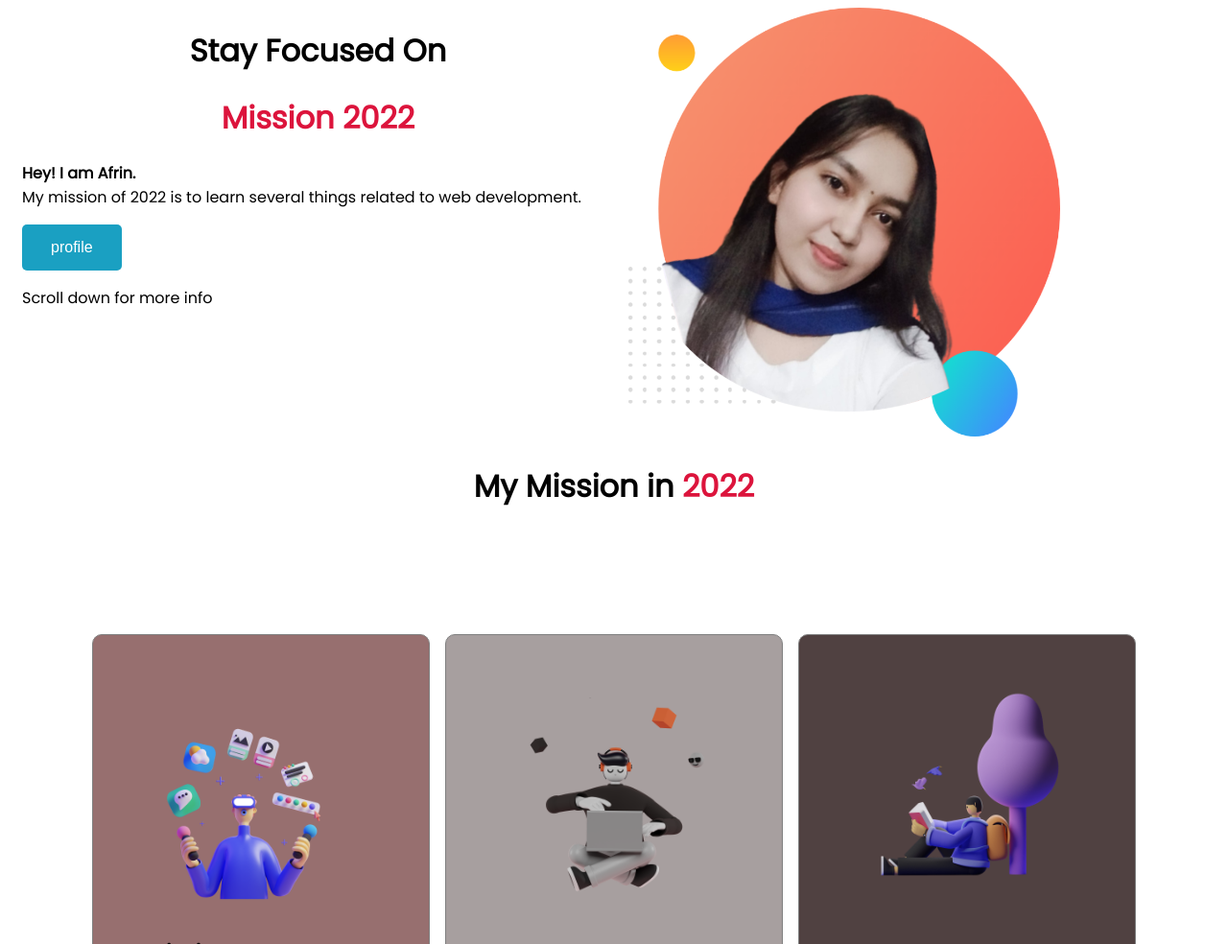
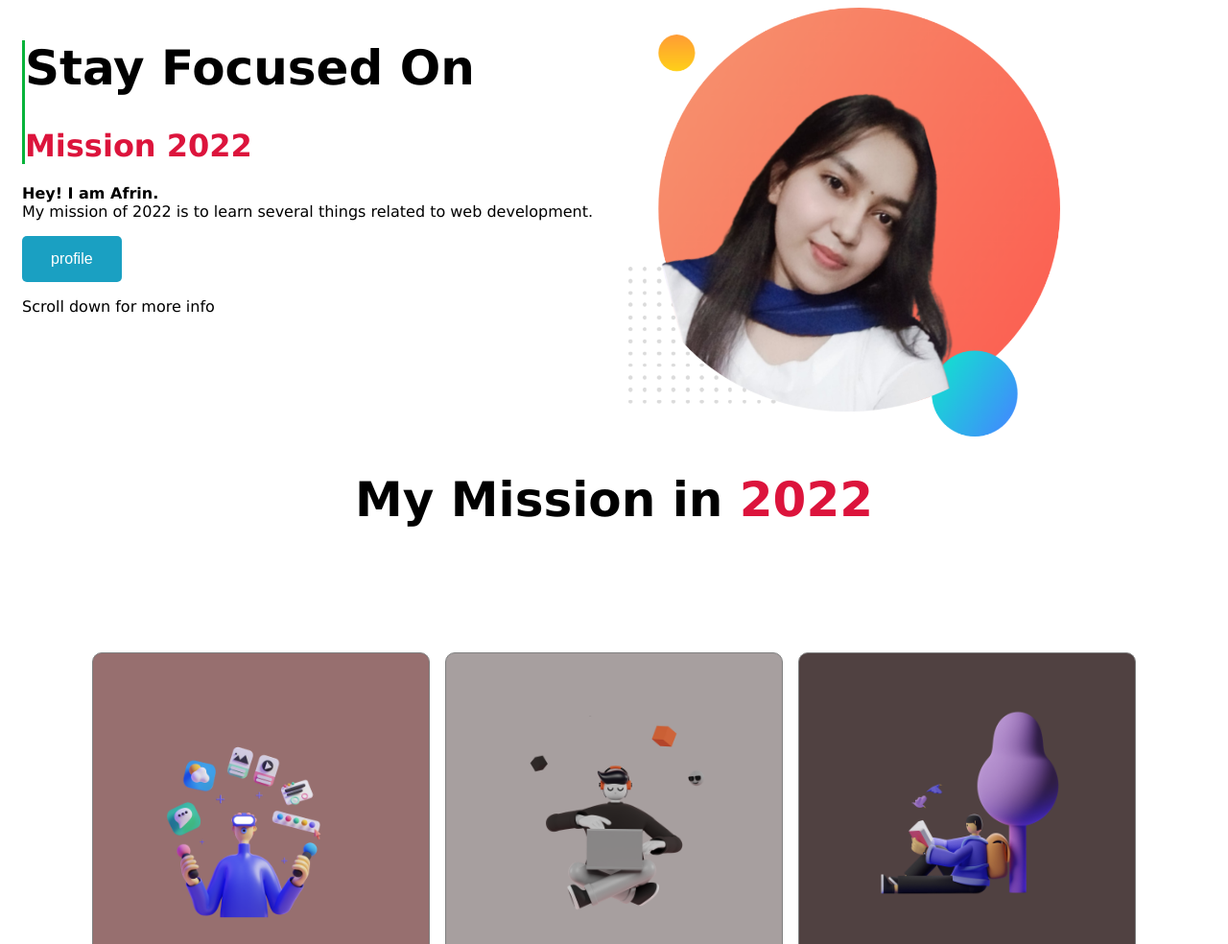
Before and after one commit to sadiafrin/assignment1, a plain HTML site: page index.html in a window 1280 px wide. Shown: the top 984 px of the page at 96% size. Drawn offline with Linux system fonts and the light colour scheme; a web font is replaced by a local one.

Commit message:
added something

```diff
--- a/index.html
+++ b/index.html
@@ -5,9 +5,8 @@
     <meta http-equiv="X-UA-Compatible" content="IE=edge">
     <meta name="viewport" content="width=device-width, initial-scale=1.0">
     <title>assignment1</title>
-    <link rel="preconnect" href="https://fonts.googleapis.com">
-<link rel="preconnect" href="https://fonts.gstatic.com" crossorigin>
-<link href="https://fonts.googleapis.com/css2?family=Dancing+Script&family=Luxurious+Roman&family=Moon+Dance&family=Poppins&family=Roboto+Slab&family=The+Nautigal:wght@400;700&display=swap" rel="stylesheet">
+
+
 
 
 
@@ -20,6 +19,10 @@
 
     <link rel="preconnect" href="https://fonts.googleapis.com">
 <link rel="preconnect" href="https://fonts.gstatic.com" crossorigin>
+<link href="https://fonts.googleapis.com/css2?family=Dancing+Script&family=Luxurious+Roman&family=Moon+Dance&family=Poppins&family=Roboto+Slab&family=The+Nautigal:wght@400;700&display=swap" rel="stylesheet">
+
+<link rel="preconnect" href="https://fonts.googleapis.com">
+<link rel="preconnect" href="https://fonts.gstatic.com" crossorigin>
 <link href="https://fonts.googleapis.com/css2?family=Poppins&family=Roboto+Slab&display=swap" rel="stylesheet">
     <link rel="stylesheet" href="style.css">
 
@@ -30,9 +33,10 @@
     <div class="section">
 
         <div class="half-width">
-            <h1>Stay Focused On</h1>
+            <div class="side-line">
+            <h1 class="focus">Stay Focused On</h1>
             <h1 class="color"> Mission 2022</h1>
-
+        </div>
             <p> <strong>Hey! I am Afrin.</strong> <br>
                 My mission of 2022 is to learn several things related to web development.</p>
                 <button class="button">profile</button>
@@ -43,7 +47,7 @@
           <img src="mission-2022-main/images/person/my-bg.png" alt="">
         </div>
       </div>
-          <h1>My Mission in <span>2022</span> </h1>
+          <h1 class="goal">My Mission in <span id=" goal vission">2022</span> </h1>
 
 
           <div class="first-mission">
@@ -88,7 +92,7 @@
 
          <div>
 
-        <h1>Self Development</h1>
+        <h1 class="p-and-button">Self Development</h1>
         <p class="p-and-button">Personal development is the process of improving oneself through conscious habits and activities. It is the pursuit of personal growth to enhance your quality of life and to achieve your dreams and aspirations.Many people underachieve in their careers because they do not realize the areas of personal development that can help achieve mastery in any field.
 
         </p>
@@ -100,7 +104,7 @@
      <div class="section" >
        <div class="half-width">
 
-        <h1> Improve Communication Skill</h1>
+        <h1 class="p-and-button"> Improve Communication Skill</h1>
         <p class="p-and-button">Communication is not about improving the way we speak. It involves eliciting information from other people. Jesus was a master at engaging people by asking good questions. Sometimes, when people asked him a question, he asked one right back. Is this side-stepping the topic? Nope. It is genius, actually.
             May take some steps to good at better communication-
             <ul>
--- a/style.css
+++ b/style.css
@@ -1,8 +1,17 @@
 body{
-    font-family: 'Poppins', sans-serif;
+  font-family: Verdana, Geneva, Tahoma, sans-serif;
+}
+.focus{
+    font-size: 50px;
+    font-weight: 900;
 }
 .color{
     color:crimson;
+}
+
+.side-line{
+   border-left-style:  solid;
+   border-left-color: rgb(7, 179, 58);
 }
 .button{
     background-color:rgb(26, 160, 194);
@@ -46,9 +55,14 @@ span{
 span{
     color:crimson;
 }
-h1{
+.goal{
     text-align: center;
+    font-size: 50px;
+    font-weight:bolder;
+    font-weight: 900;
 }
+
+
 .mission-1{
     width:250px;
     border:1px solid gray;
```
